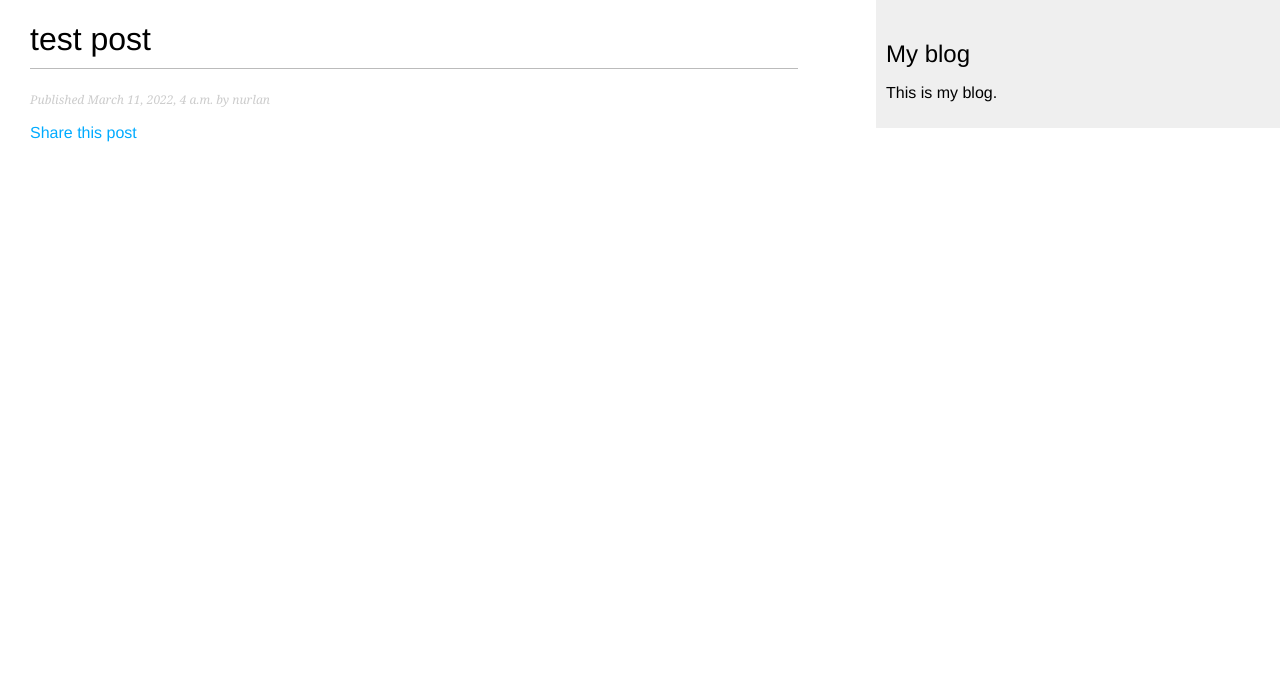
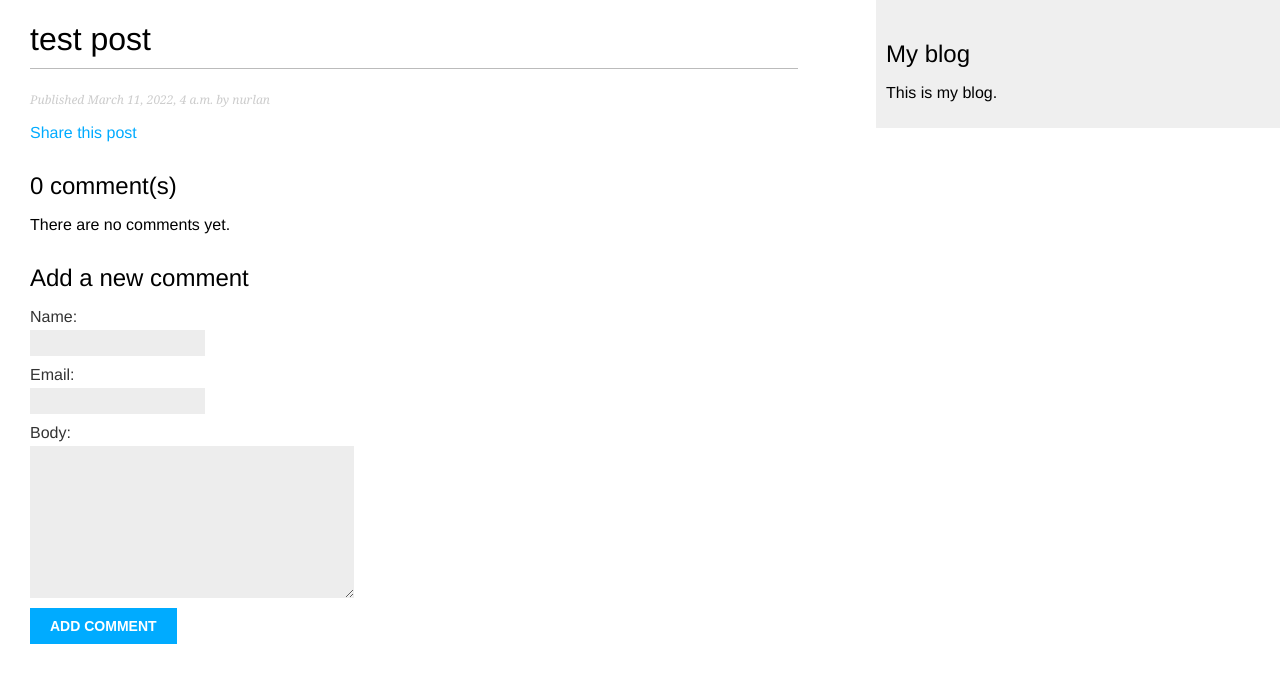
Before and after one commit to muslim39n/django-by-example, a Django app: a page that uses mysite/blog/templates/blog/post/detail.html in a window 1280 px wide. Shown: the top 683 px of the page. Run offline with Django 4.2, Linux system fonts and the light colour scheme; data comes from the database, SQL or seed files in the repository; both versions use the stored data as it was after the commit.

Commit message:
Created comment system

```diff
--- a/mysite/blog/forms.py
+++ b/mysite/blog/forms.py
@@ -1,5 +1,6 @@
 import email
 from django import forms
+from .models import Comment
 
 class EmailPostForm(forms.Form):
     name = forms.CharField(max_length=255)
@@ -7,3 +8,9 @@ class EmailPostForm(forms.Form):
     to = forms.EmailField()
     comments = forms.CharField(required=False,
                                 widget=forms.Textarea)
+
+
+class CommentForm(forms.ModelForm):
+    class Meta:
+        model = Comment
+        fields = ('name', 'email', 'body')
--- a/mysite/blog/models.py
+++ b/mysite/blog/models.py
@@ -1,3 +1,4 @@
+import email
 from django.db import models
 from django.utils import timezone
 from django.urls import reverse
@@ -41,3 +42,21 @@ class Post(models.Model):
                                             self.publish.month,
                                             self.publish.day,
                                             self.slug])
+
+class Comment(models.Model):
+    post = models.ForeignKey(Post,
+                            on_delete=models.CASCADE,
+                            related_name='comments')
+
+    name = models.CharField(max_length=80)
+    email = models.EmailField()
+    body = models.TextField()
+    created = models.DateTimeField(auto_now_add=True)
+    updated = models.DateTimeField(auto_now=True)
+    active = models.BooleanField(default=True)
+
+    class Meta:
+        ordering = ('created',)
+
+    def __str__(self):
+        return f'Comment by {self.name} on {self.post}'
--- a/mysite/blog/templates/blog/post/detail.html
+++ b/mysite/blog/templates/blog/post/detail.html
@@ -10,4 +10,30 @@
     <p>
         <a href="{% url 'blog:post_share' post.id %}">Share this post</a>
     </p>
+    {% with comments.count as total_comments %}
+        <h2>
+            {{ total_comments }} comment(s)
+        </h2>
+    {% endwith %}
+    {% for comment in comments %}
+        <div class="comment">
+            <p class="info">
+                Comment {{ forloop.counter }} by {{ comment.name }} {{ comment.created }}
+            </p>
+            {{ comment.body }}
+        </div>
+    {% empty %}
+        <p>There are no comments yet.</p>
+    {% endfor %}
+
+    {% if new_comment %}
+        <h2>Your comment has been added.</h2>
+    {% else %}
+        <h2>Add a new comment</h2>
+        <form action="" method="post">
+            {{ comment_form.as_p }}
+            {% csrf_token %}
+            <p><input type="submit" value="Add comment"></p>
+        </form>
+    {% endif %}
 {% endblock content %}
--- a/mysite/blog/views.py
+++ b/mysite/blog/views.py
@@ -2,9 +2,9 @@ from django.shortcuts import render, get_object_or_404
 from django.core.paginator import Paginator, EmptyPage, PageNotAnInteger
 from django.core.mail import send_mail
 
-from .forms import EmailPostForm
+from .forms import EmailPostForm, CommentForm
 
-from .models import Post
+from .models import Post, Comment
 
 def post_list(request):
     object_list = Post.published.all()
@@ -31,7 +31,24 @@ def post_detail(request, year, month, day, post):
                             publish__month = month,
                             publish__day = day)
 
-    return render(request, 'blog/post/detail.html', {'post':post})
+    comments = post.comments.filter(active=True)
+    new_comment = None
+
+    if request.method == 'POST':
+        comment_form = CommentForm(request.POST)
+
+        if comment_form.is_valid():
+            new_comment = comment_form.save(commit=False)
+            new_comment.post = post
+            new_comment.save()
+
+    else:
+        comment_form = CommentForm()
+
+    return render(request, 'blog/post/detail.html', {'post':post,
+                                                    'comments': comments,
+                                                    'new_comment': new_comment,
+                                                    'comment_form': comment_form,})
 
 def post_share(request, post_id):
     post = get_object_or_404(Post, id=post_id, status='published')
```
Also changed, not shown: mysite/blog/admin.py (+7 -1 lines), mysite/db.sqlite3.
